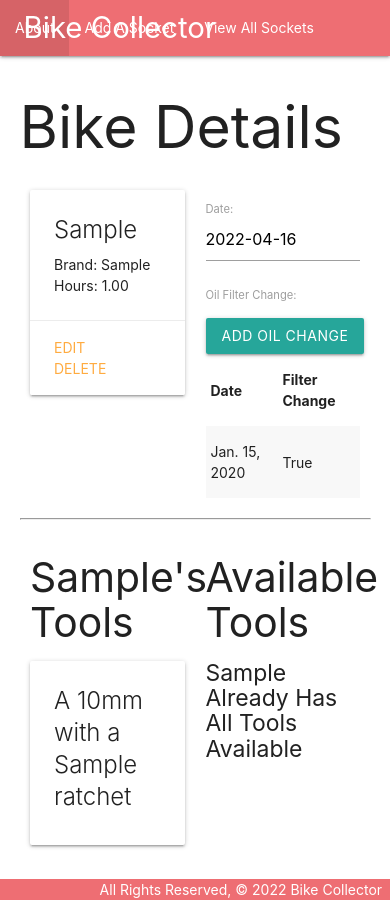
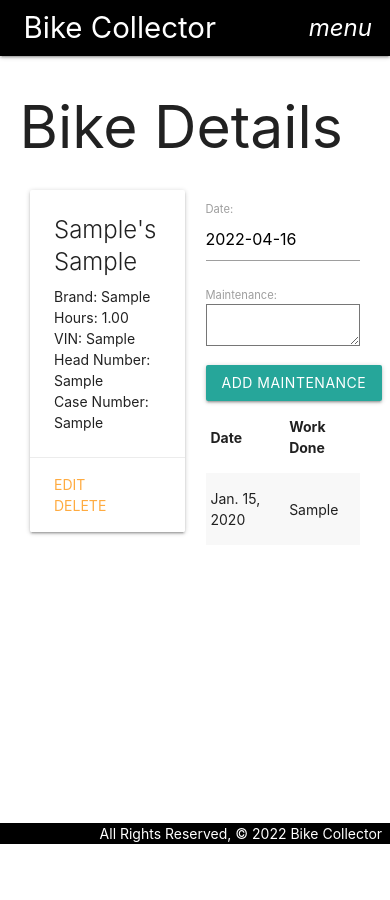
Before and after one commit to BRAKEL3SS/bike-collector, a Django app: page /bikes/1 in a window 390 px wide. After the commit the page ends 844 px from the top, so only its background shows below. Run offline with Django 4.2, Linux system fonts and the light colour scheme; tables that the repository leaves empty hold one stand-in row (values such as "Sample post").

Commit message:
updates data models, oilChange updates to maintenance, navbar updates to mobile responsive

```diff
--- a/main_app/admin.py
+++ b/main_app/admin.py
@@ -1,6 +1,6 @@
 from django.contrib import admin
-from .models import Bike, OilChange
+from .models import Bike, Maintenance
 
 # Register your models here.
 admin.site.register(Bike)
-admin.site.register(OilChange)
+admin.site.register(Maintenance)
--- a/main_app/forms.py
+++ b/main_app/forms.py
@@ -1,7 +1,7 @@
 from django.forms import ModelForm
-from .models import OilChange
+from .models import Maintenance
 
-class OilChangeForm(ModelForm):
+class MaintenanceForm(ModelForm):
   class Meta:
-    model = OilChange
-    fields = ['date', 'filterChange']
+    model = Maintenance
+    fields = ['date', 'maintenance']
--- a/main_app/models.py
+++ b/main_app/models.py
@@ -1,5 +1,7 @@
+from unittest.util import _MAX_LENGTH
 from django.db import models
 from django.urls import reverse
+from django.contrib.auth.models import User
 
 # Create your models here.
 class Socket(models.Model):
@@ -17,6 +19,10 @@ class Bike(models.Model):
     brand = models.CharField(max_length=100)
     model = models.CharField(max_length=100)
     hours = models.DecimalField(max_digits=6, decimal_places=2)
+    vin = models.CharField(max_length=30)
+    headNo = models.CharField(max_length=30)
+    caseNo = models.CharField(max_length=30)
+    owner = models.CharField(max_length=30)
     tools = models.ManyToManyField(Socket)
 
     def __str__(self):
@@ -26,14 +32,14 @@ class Bike(models.Model):
         return reverse('detail', kwargs={'bike_id': self.id})
 
 
-class OilChange(models.Model):
+class Maintenance(models.Model):
     date = models.DateField()
-    filterChange = models.BooleanField('Oil Filter Change', default=False)
+    maintenance = models.TextField(max_length=300)
     bike = models.ForeignKey(Bike, on_delete=models.CASCADE)
 
 
     def __str__(self):
-        return f"{self.filterChange} filter on {self.date}"
+        return f"{self.maintenance}"
 
     class Meta:
         ordering = ['-date']
--- a/main_app/templates/base.html
+++ b/main_app/templates/base.html
@@ -14,26 +14,36 @@
 <body>
   <header class="navbar-fixed">
     <nav>
-      <div class="nav-wrapper">
+      <div class="nav-wrapper black white-text">
         <ul>
           <li><a href="/" class="left brand-logo">&nbsp;&nbsp;Bike Collector</a></li>
         </ul>
-        <ul class="right">
+        <a href="#" data-target="mobile-demo" class="sidenav-trigger right"><i class="material-icons">menu</i></a>
+        <ul class="right hide-on-med-and-down">
           <li><a href="{% url 'about' %}">About</a></li>
-          <li><a href="{% url 'sockets_create' %}">Add A Socket</a></li>
-          <li><a href="{% url 'sockets_index' %}">View All Sockets</a></li>
           <li><a href="{% url 'bikes_create' %}">Add A Bike</a></li>
           <li><a href="{% url 'index' %}">View All Bikes</a></li>
         </ul>
       </div>
     </nav>
+    <ul class="sidenav" id="mobile-demo">
+        <li><a href="{% url 'about' %}">About</a></li>
+        <li><a href="{% url 'bikes_create' %}">Add A Bike</a></li>
+        <li><a href="{% url 'index' %}">View All Bikes</a></li>
+    </ul>
   </header>
   <main class="container">
     {% block content %}
     {% endblock %}
   </main>
-  <footer class="page-footer">
+  <footer class="page-footer black white-text">
     <div class="right">All Rights Reserved, &copy; 2022 Bike Collector &nbsp;</div>
   </footer>
+  <script>
+      document.addEventListener('DOMContentLoaded', function() {
+    var elems = document.querySelectorAll('.sidenav');
+    var instances = M.Sidenav.init(elems, options);
+  });
+  </script>
 </body>
 </html>
--- a/main_app/templates/bikes/detail.html
+++ b/main_app/templates/bikes/detail.html
@@ -7,13 +7,16 @@
   <div class="col s6">
     <div class="card">
       <div class="card-content">
-        <span class="card-title">{{ bike.model }}</span>
+        <span class="card-title">{{bike.owner}}'s {{ bike.model }}</span>
         <p>Brand: {{ bike.brand }}</p>
         {% if bike.hours > 0 %}
           <p>Hours: {{ bike.hours }}</p>
         {% else %}
           <p>Hours: Brand New!</p>
         {% endif %}
+        <p>VIN: {{bike.vin}}</p>
+        <p>Head Number: {{bike.headNo}}</p>
+        <p>Case Number: {{bike.caseNo}}</p>
       </div>
       <div class="card-action">
         <a href="{% url 'bikes_update' bike.id %}">Edit</a>
@@ -22,68 +25,28 @@
     </div>
   </div>
   <div class="col s6">
-    <form method="POST" action="{% url 'add_oilchange' bike.id %}">
+    <form method="POST" action="{% url 'add_maintenance' bike.id %}">
         {% csrf_token %}
-        {{ oilchange_form.as_p }}
+        {{ maintenance_form.as_p }}
         <span></span>
-        <input type="submit" class="btn" value="Add Oil Change">
+        <input type="submit" class="btn" value="Add Maintenance">
     </form>
     <table class="striped">
       <thead>
-        <tr><th>Date</th><th>Filter Change</th></tr>
+        <tr><th>Date</th><th>Work Done</th></tr>
       </thead>
       <tbody>
-        {% for oil in bike.oilchange_set.all %}
+        {% for maintenance in bike.maintenance_set.all %}
           <tr>
-            <td>{{oil.date}}</td>
-            <td>{{oil.filterChange}}</td>
+            <td>{{maintenance.date}}</td>
+            <td>{{maintenance.maintenance}}</td>
           </tr>
         {% endfor %}
       </tbody>
     </table>
   </div>
 </div>
-<hr>
-<div class="row">
-  <div class="col s6">
-    <h3>{{ bike.model }}'s Tools</h3>
-    {% if bike.tools.count %}
-      {% for socket in bike.tools.all %}
-        <div class="card">
-          <div class="card-content">
-            <span class="card-title">
-              A {{ socket.size }}mm with a {{ socket.drive }} ratchet
-            </span>
-          </div>
-        </div>
-      {% endfor %}
-    {% else %}
-      <h5>No Tools :(</h5>
-    {% endif %}
-  </div>
-  <div class="col s6">
-    <h3>Available Tools</h3>
-    {% if sockets.count %}
-      {% for socket in sockets.all %}
-        <div class="card">
-          <div class="card-content">
-            <span class="card-title">
-              A {{ socket.size }}mm with a {{ socket.drive }} ratchet
-            </span>
-          </div>
-          <div class="card-action">
-            <form action="{% url 'assoc_tool' bike.id socket.id %}" method="POST">
-              {% csrf_token %}
-              <button type="submit" class="btn">Add</button>
-            </form>
-          </div>
-        </div>
-      {% endfor %}
-    {% else %}
-      <h5>{{bike.model}} Already Has All Tools Available</h5>
-    {% endif %}
-  </div>
-</div>
+
 <script>
     const dateEl = document.getElementById('id_date');
   M.Datepicker.init(dateEl, {
--- a/main_app/templates/bikes/index.html
+++ b/main_app/templates/bikes/index.html
@@ -7,7 +7,7 @@
   <div class="card">
       <a href="{% url 'detail' bike.id%}">
         <div class="card-content">
-        <span class="card-title">{{ bike.model }}</span>
+        <span class="card-title">{{bike.owner}}'s {{ bike.model }}</span>
             <p>Manufacturer: {{ bike.brand }}</p>
             {% if bike.hours == 0 %}
                 <p>Hours: Brand New!</p>
--- a/main_app/urls.py
+++ b/main_app/urls.py
@@ -9,7 +9,7 @@ urlpatterns = [
     path('bikes/create/', views.BikeCreate.as_view(), name='bikes_create'),
     path('bikes/<int:pk>/update/', views.BikeUpdate.as_view(), name='bikes_update'),
     path('bikes/<int:pk>/delete/', views.BikeDelete.as_view(), name='bikes_delete'),
-    path('bikes/<int:bike_id>/add_oilchange/', views.add_oilchange, name='add_oilchange'),
+    path('bikes/<int:bike_id>/add_maintenance/', views.add_maintenance, name='add_maintenance'),
     path('sockets/', views.Socketlist.as_view(), name='sockets_index'),
     path('sockets/create/', views.SocketCreate.as_view(), name='sockets_create'),
     path('bikes/<int:bike_id>/assoc_tool/<int:socket_id>/', views.assoc_tool, name='assoc_tool')
--- a/main_app/views.py
+++ b/main_app/views.py
@@ -3,7 +3,7 @@ from django.http import HttpResponse
 from django.views.generic.edit import CreateView, UpdateView, DeleteView
 from django.views.generic import ListView, DetailView
 from .models import Bike, Socket
-from .forms import OilChangeForm
+from .forms import MaintenanceForm
 
 # Create your views here.
 
@@ -21,11 +21,11 @@ def bikes_detail(request, bike_id):
     bike = Bike.objects.get(id=bike_id)
     id_list = bike.tools.all().values_list('id')
     sockets_bike_doesnt_have = Socket.objects.exclude(id__in=id_list)
-    oilchange_form = OilChangeForm()
-    return render(request, 'bikes/detail.html', { 'bike': bike, 'oilchange_form': oilchange_form, 'sockets': sockets_bike_doesnt_have})
+    maintenance_form = MaintenanceForm()
+    return render(request, 'bikes/detail.html', { 'bike': bike, 'maintenance_form': maintenance_form, 'sockets': sockets_bike_doesnt_have})
 
-def add_oilchange(request, bike_id):
-    form = OilChangeForm(request.POST)
+def add_maintenance(request, bike_id):
+    form = MaintenanceForm(request.POST)
     if form.is_valid():
         new_change = form.save(commit=False)
         new_change.bike_id = bike_id
@@ -38,7 +38,7 @@ def assoc_tool(request, bike_id, socket_id):
 
 class BikeCreate(CreateView):
     model=Bike
-    fields = ['model', 'brand', 'hours']
+    fields = ['model', 'brand', 'hours', 'vin', 'headNo', 'caseNo', 'owner']
 
 class BikeUpdate(UpdateView):
     model=Bike
```
Also changed, not shown: main_app/migrations/0005_bike_caseno_bike_headno_bike_owner_bike_vin.py (added), main_app/migrations/0006_alter_bike_owner.py (added), main_app/migrations/0007_maintenance_delete_oilchange.py (added).
